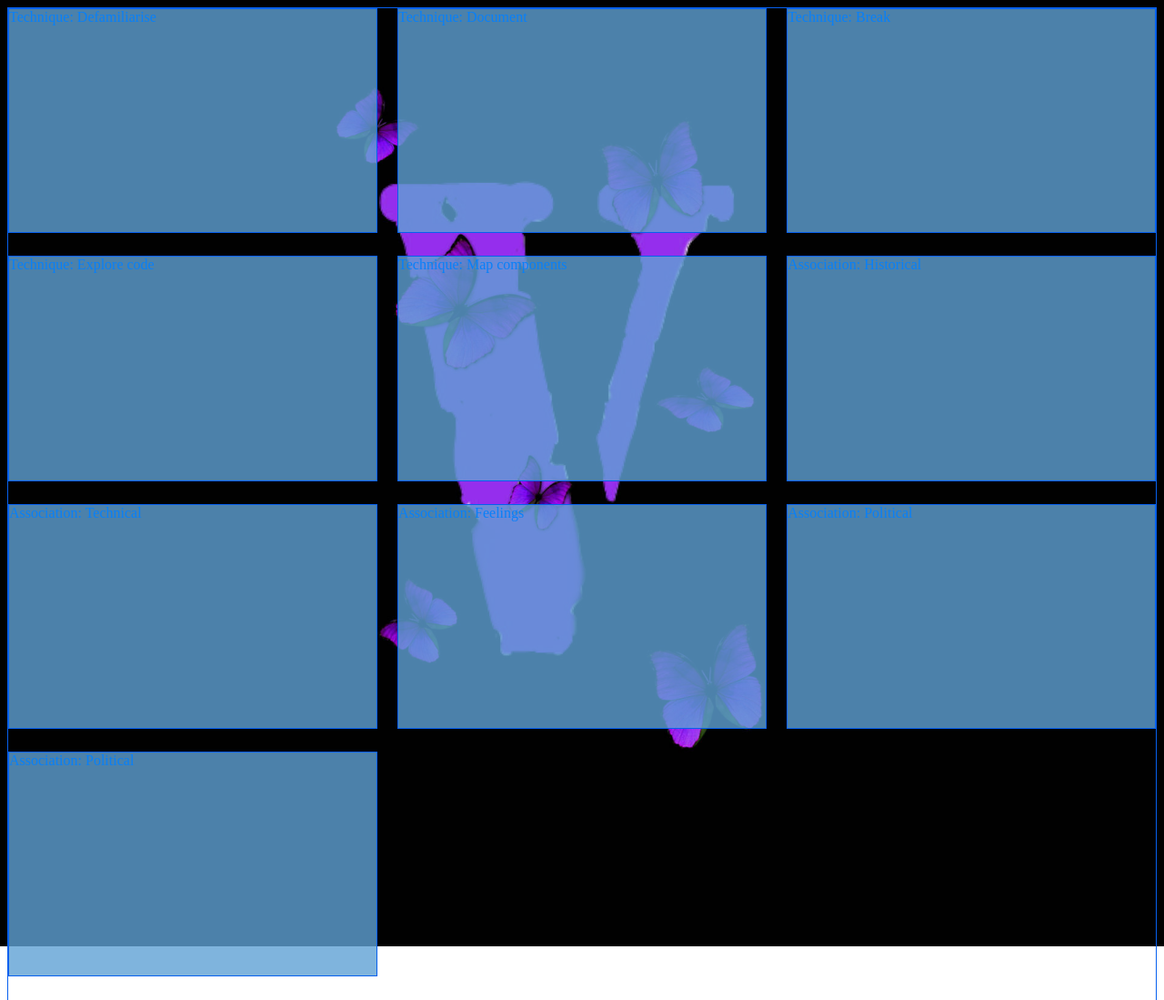
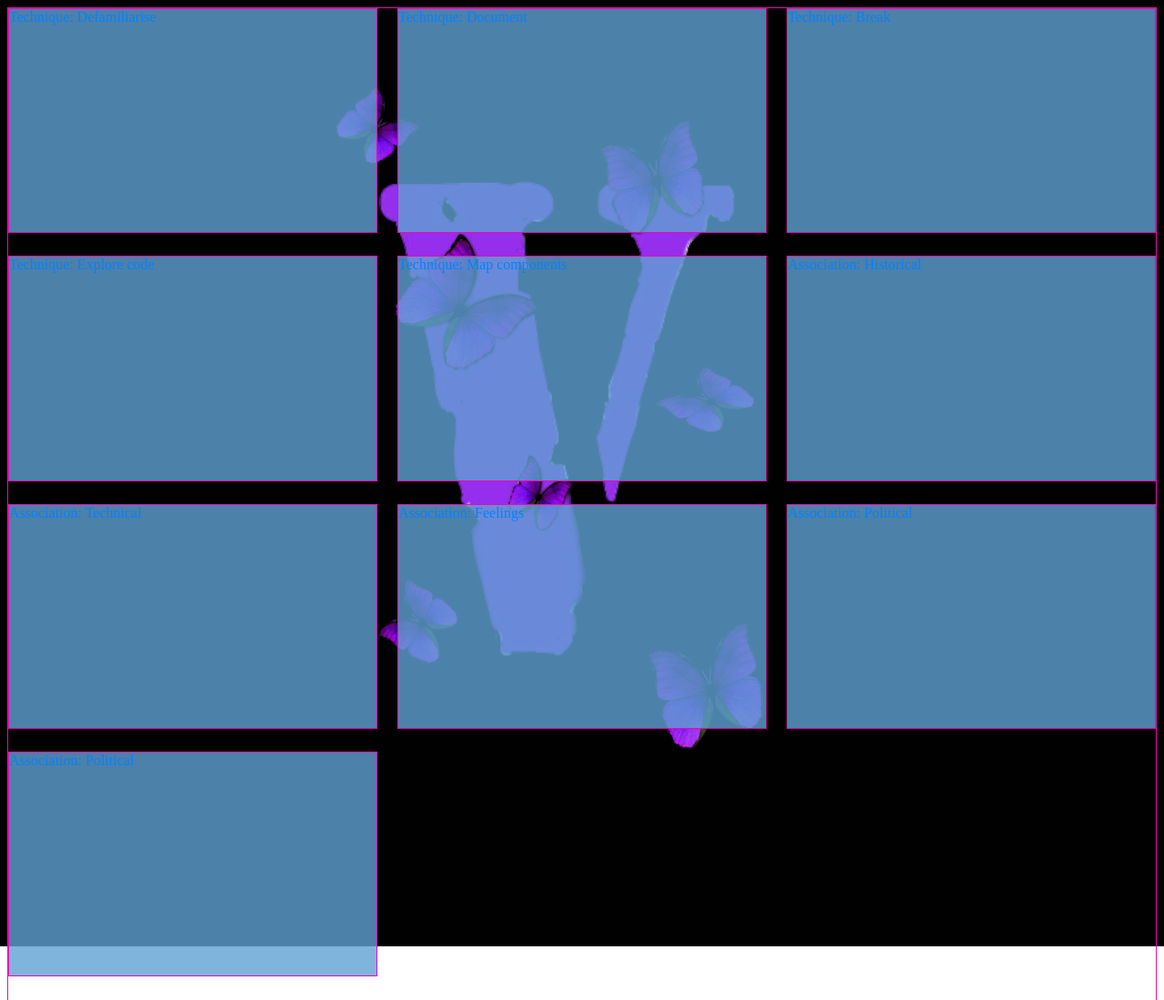
Before and after one commit to JoelMayifuila/interface-narrative, a plain HTML site: page index.html in a window 1280 px wide. Shown: the whole page at 91% size. Drawn offline with Linux system fonts and the light colour scheme.

Commit message:
change blue purp

```diff
--- a/index.html
+++ b/index.html
@@ -15,7 +15,7 @@
   color: rgb(8, 128, 249);
   background-size: cover;
 }
- div{border:1px solid #0760ee;}
+ div{border:1px solid #ee07b4;}
 
  body, html {
 	height: 100%;
```
